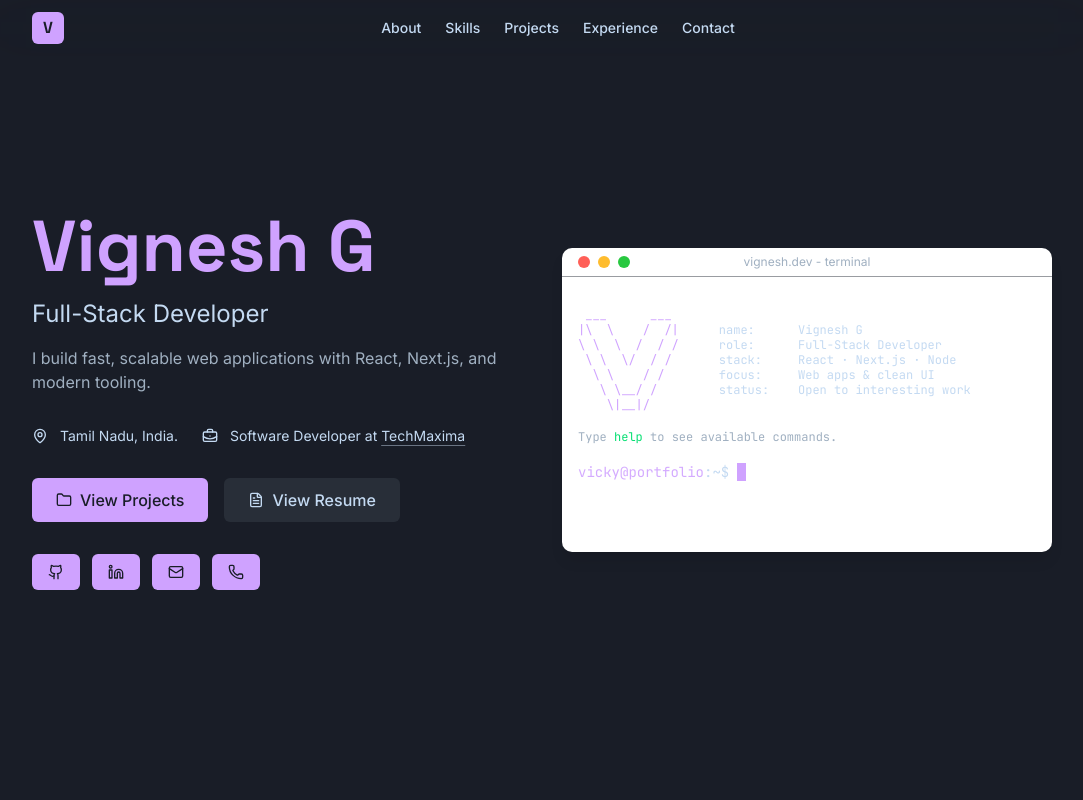
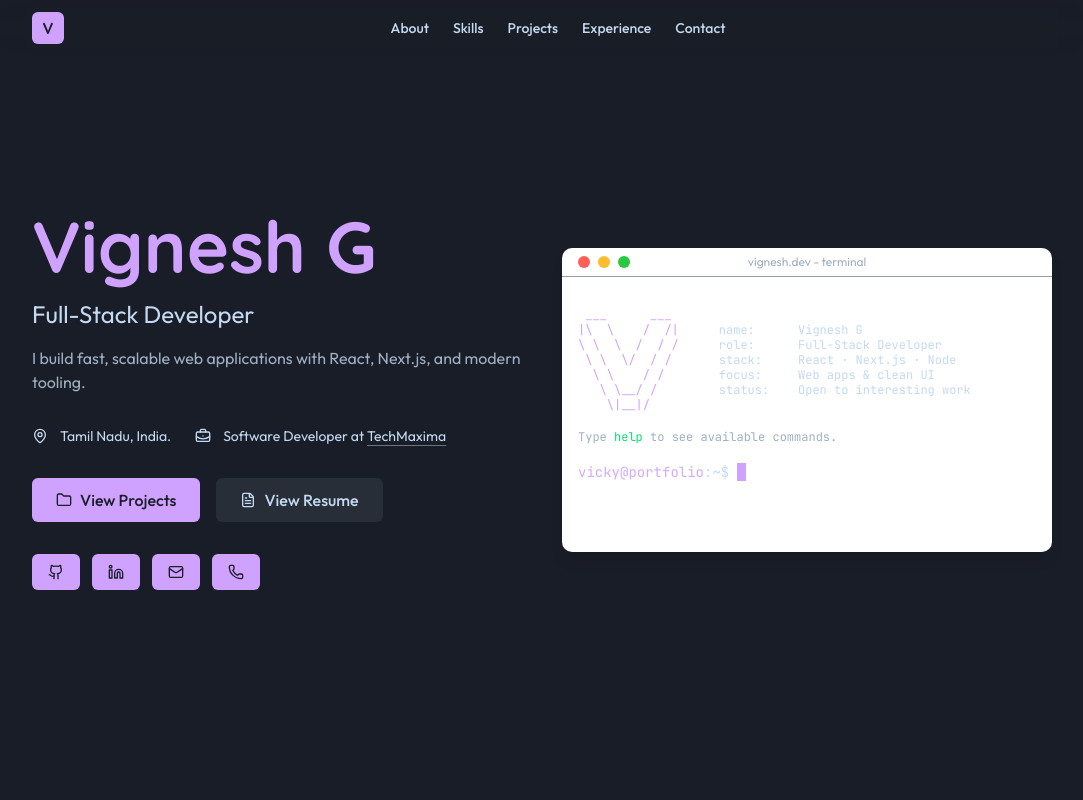
Before and after one commit to vignesh-g-05/portfolio, a React (Vite) app: page / in a window 1280 px wide. Shown: the top 800 px of the page, without its empty margins (98-1181 px from the left). Built offline with nearby package versions, Linux system fonts and the light colour scheme.

Commit message:
style: change font combo

```diff
--- a/src/index.css
+++ b/src/index.css
@@ -1,4 +1,4 @@
-@import url("https://fonts.googleapis.com/css2?family=Inter:ital,opsz,wght@0,14..32,100..900;1,14..32,100..900&family=JetBrains+Mono:ital,wght@0,100..800;1,100..800&family=Space+Grotesk:wght@300..700&display=swap");
+@import url("https://fonts.googleapis.com/css2?family=Fredoka:wght@300..700&family=JetBrains+Mono:ital,wght@0,100..800;1,100..800&family=Outfit:wght@100..900&family=Quicksand:wght@300..700&display=swap");
 @import "tailwindcss";
 @import "tw-animate-css";
 @import "shadcn/tailwind.css";
@@ -42,9 +42,10 @@
   --color-sidebar-accent-foreground: var(--sidebar-accent-foreground);
   --color-sidebar-border: var(--sidebar-border);
   --color-sidebar-ring: var(--sidebar-ring);
-  --font-sans: "Inter", sans-serif;
-  --font-heading: "Space Grotesk", sans-serif;
+  --font-sans: "Outfit", sans-serif;
+  --font-heading: "Quicksand", sans-serif;
   --font-mono: "JetBrains Mono", monospace;
+  --font-logo: "Fredoka", sans-serif;
   --animate-caret: caret-blink-bg 1.2s steps(1, end) infinite;
 }
 
```
